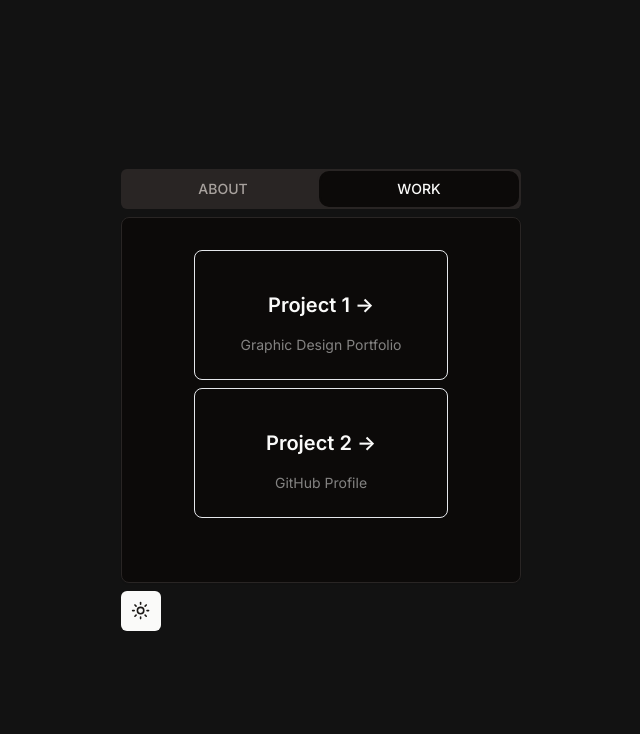
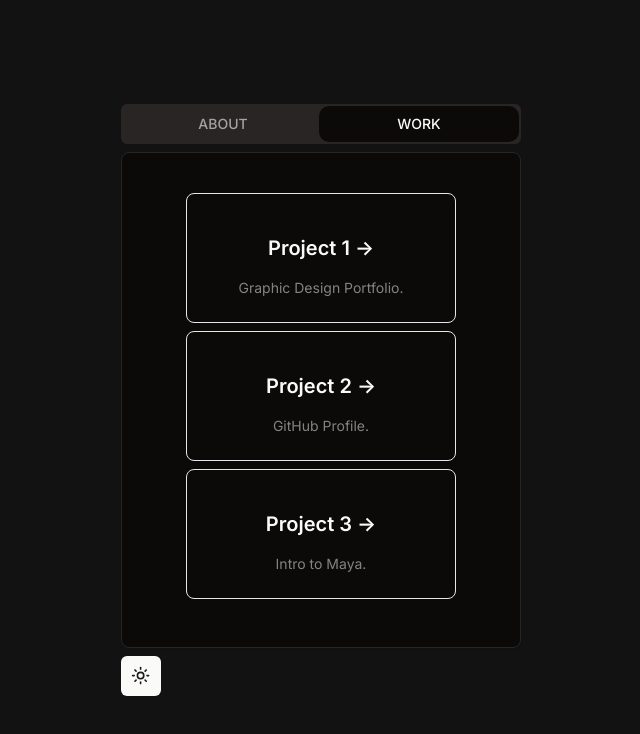
Before and after one commit to g00dnlght/ShadCN_UI, a Next.js app in the folder my-app/: page / in a window 1280 px wide. Both pictures are taken after a click on the tab "WORK". Shown: the top 734 px of the page, without its empty margins (319-959 px from the left). Built offline with nearby package versions, Linux system fonts and the light colour scheme.

Commit message:
Update page.tsx

```diff
--- a/my-app/app/page.tsx
+++ b/my-app/app/page.tsx
@@ -63,11 +63,11 @@ export default function TabsDemo() {
               </CardHeader>
             </Card>
           </TabsContent>
-          <TabsContent value="workTab" className="pb-2 ">
+          <TabsContent value="workTab" className="pb-2">
             <Card>
-              <CardHeader>
+              <CardHeader className="mt-4">
                 <CardContent>
-                  <div className="px-2 py-2 text-center">
+                  <div className="text-center ">
                     <a
                       href="https://victortonu.myportfolio.com/"
                       className="block p-2 mx-4 mb-2 transition-colors border rounded-lg pb group ring-zinc-100/5 ring-zinc-800 hover:bg-zinc-100/5 hover:ring-zinc-600"
@@ -81,7 +81,7 @@ export default function TabsDemo() {
                         </span>
                       </h2>
                       <p className={`m-4 max-w-[50ch] text-sm opacity-50`}>
-                        Graphic Design Portfolio
+                        Graphic Design Portfolio.
                       </p>
                     </a>
 
@@ -98,7 +98,24 @@ export default function TabsDemo() {
                         </span>
                       </h2>
                       <p className={`m-4 max-w-[50ch] text-sm opacity-50`}>
-                        GitHub Profile
+                        GitHub Profile.
+                      </p>
+                    </a>
+
+                    <a
+                      href="https://github.com/vtonu"
+                      className="block p-2 mx-4 transition-colors border rounded-lg pb group ring-zinc-100/5 ring-zinc-800 hover:bg-zinc-100/5 hover:ring-zinc-600"
+                      target="_blank"
+                      rel="noopener noreferrer"
+                    >
+                      <h2 className={`mb-4 text-xl font-semibold my-8`}>
+                        Project 3{' '}
+                        <span className="inline-block transition-transform group-hover:translate-x-1 motion-reduce:transform-none">
+                          -&gt;
+                        </span>
+                      </h2>
+                      <p className={`m-4 max-w-[50ch] text-sm opacity-50`}>
+                        Intro to Maya.
                       </p>
                     </a>
                   </div>
```
